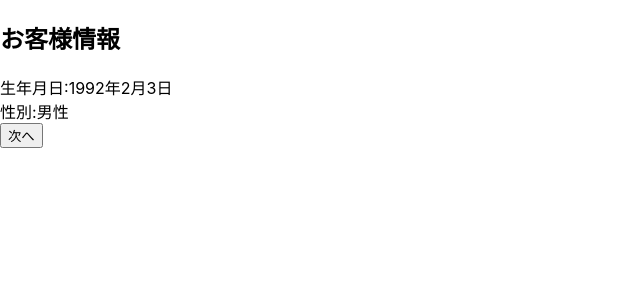
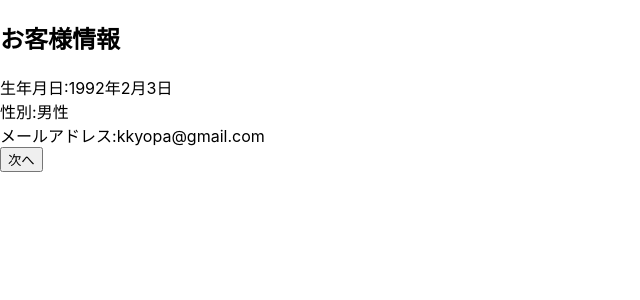
Before and after one commit to kkyopa/react_kawada, a React (Create React App) app: page /customer_first in a window 1280 px wide. Shown: the top 300 px of the page, without its empty margins (0-640 px from the left). Built offline with nearby package versions, Linux system fonts and the light colour scheme.

Commit message:
email追加

```diff
--- a/package.json
+++ b/package.json
@@ -41,6 +41,7 @@
     ]
   },
   "devDependencies": {
+    "@material-ui/core": "^4.11.3",
     "@types/eslint": "^7.2.6",
     "@types/eslint-plugin-prettier": "^3.1.0",
     "@types/prettier": "^2.1.6",
--- /dev/null
+++ b/src/components/atoms/Mail.tsx
@@ -0,0 +1,20 @@
+import React, { ReactElement } from "react";
+export interface MailAddressProps {
+  mailAddress?: string;
+}
+
+export default function MailAddress(props: MailAddressProps): ReactElement {
+  const RegisterMailAddress = () => {
+    // メールアドレス登録画面に遷移
+  };
+  if (props.mailAddress) {
+    return <div>メールアドレス:{props.mailAddress}</div>;
+  } else {
+    return (
+      <div>
+        <h3>メールアドレス登録が必要になります。</h3>
+        <button onClick={RegisterMailAddress}>メールアドレス登録へ</button>
+      </div>
+    );
+  }
+}
--- a/src/pages/first_step/CustomerFirst.tsx
+++ b/src/pages/first_step/CustomerFirst.tsx
@@ -3,6 +3,7 @@ import { RouteComponentProps } from "react-router-dom";
 import "../../styles/App.css";
 import BirthDate from "../../components/atoms/BirthDate";
 import Gender from "../../components/atoms/Gender";
+import Mail from "../../components/atoms/Mail";
 import { UserContext } from "../App";
 
 export default function CustomerFirst(
@@ -18,6 +19,7 @@ export default function CustomerFirst(
       <h2>お客様情報</h2>
       <BirthDate birthDate={TestUser.birthDate} />
       <Gender gender={TestUser.gender} />
+      <Mail mailAddress={TestUser.email} />
       <button onClick={Next}>次へ</button>
     </>
   );
```
Also changed, not shown: 2 other files (tests, documents, lock files or other folders).
